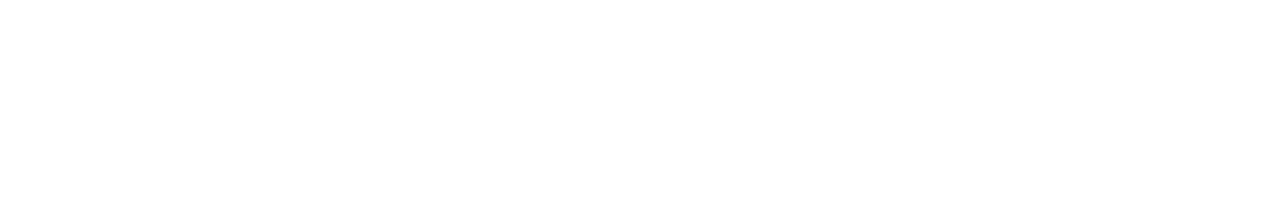
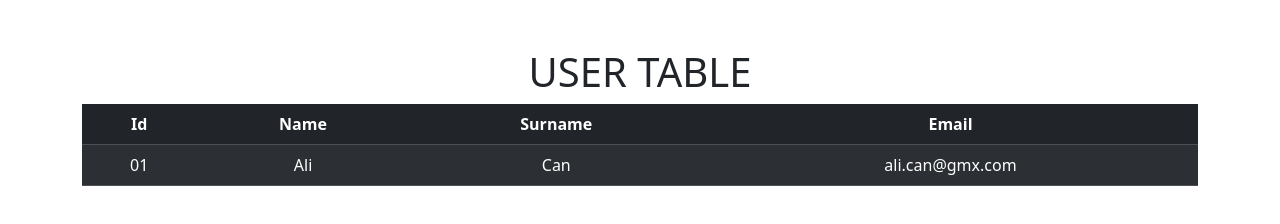
Before and after one commit to nsevindi87/Poco-NizamiSevindi, a website: page Week03/Form-Json-Server/index.html in a window 1280 px wide. Drawn offline with nearby package versions, Linux system fonts and the light colour scheme.

Commit message:
Week03 Json Server

```diff
--- a/Week03/Form-Json-Server/index.html
+++ b/Week03/Form-Json-Server/index.html
@@ -13,8 +13,30 @@
     <title>Json-Server</title>
   </head>
   <body>
+    <h1 class="text-center mt-5">USER TABLE</h1>
+    <main class="container text-center">
+      <table class="table table-dark table-striped">
+        <thead>
+            <tr>
+              <th scope="col">Id</th>
+              <th scope="col">Name</th>
+              <th scope="col">Surname</th>
+              <th scope="col">Email</th>
+            </tr>
+        </thead>
+        <tbody>
+          <tr>
+            <td>01</td>
+            <td>Ali</td>
+            <td>Can</td>
+            <td>ali.can@gmx.com</td>
+          </tr>
+        </tbody>
+      </table>
 
 
 
+    </main>
+
   </body>
 </html
```
